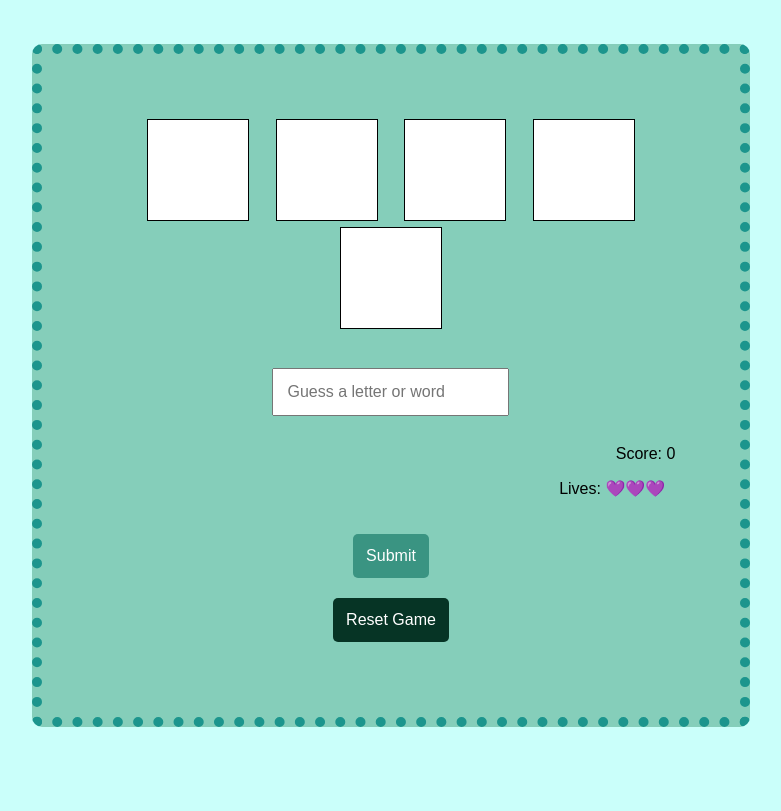
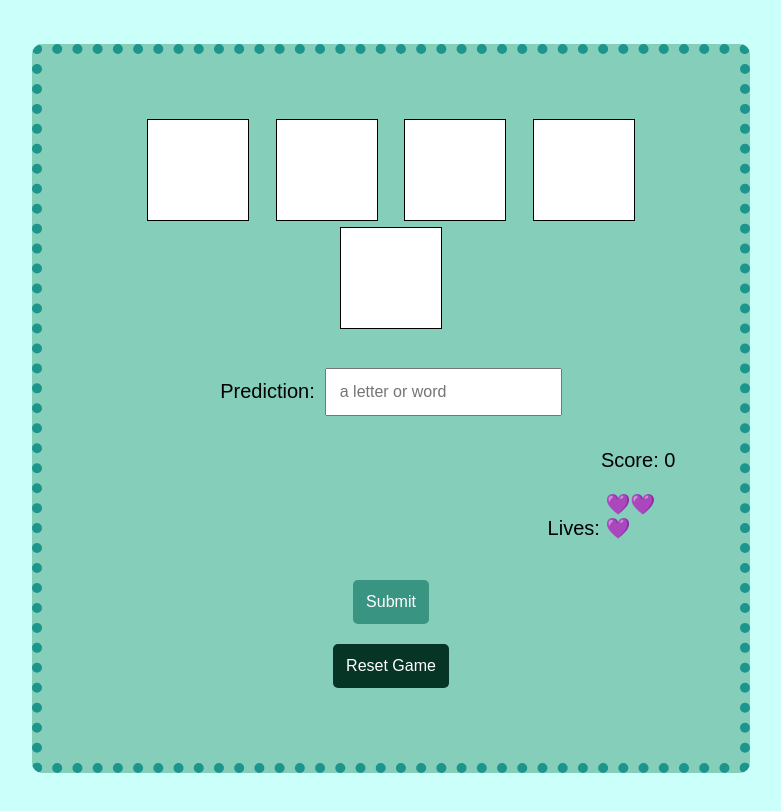
Before and after one commit to itu-itis24-meral23/term-project, a plain HTML site: page game.html in a window 1280 px wide. Shown: the part 95-906 px from the top of the page, without its empty margins (249-1030 px from the left). Drawn offline with Linux system fonts and the light colour scheme.

Commit message:
div elements were added and style was changed

```diff
--- a/game.css
+++ b/game.css
@@ -13,7 +13,14 @@ input, button {
     padding: 13px;
     font-size: 16px;
 }
-
+#input-container {
+    display: flex;
+    align-items: center;
+}
+#input-label {
+    font-size: 20px;
+    margin-right: 10px;
+}
 button {
     cursor: pointer;
 }
@@ -55,6 +62,7 @@ button {
     width: 100%;
     text-align: right;
     margin-bottom: 10px;
+    font-size: 20px;
 }
 #lives {
     display: inline-block;
--- a/game.html
+++ b/game.html
@@ -9,7 +9,10 @@
         <h1>Word Prediction Game</h1>
         <div id="game-container">
             <div id="word-display"></div>
-            <input type="text" id="guess-input" placeholder="Guess a letter or word">
+            <div id="input-container">
+                <span id="input-label">Prediction:</span>
+                <input type="text" id="guess-input" placeholder="a letter or word">
+            </div>
             <div id="score-lives-container">
                 <p>Score: <span id="score">0</span></p>
                 <p>Lives: <span id="lives"></span></p>
```
